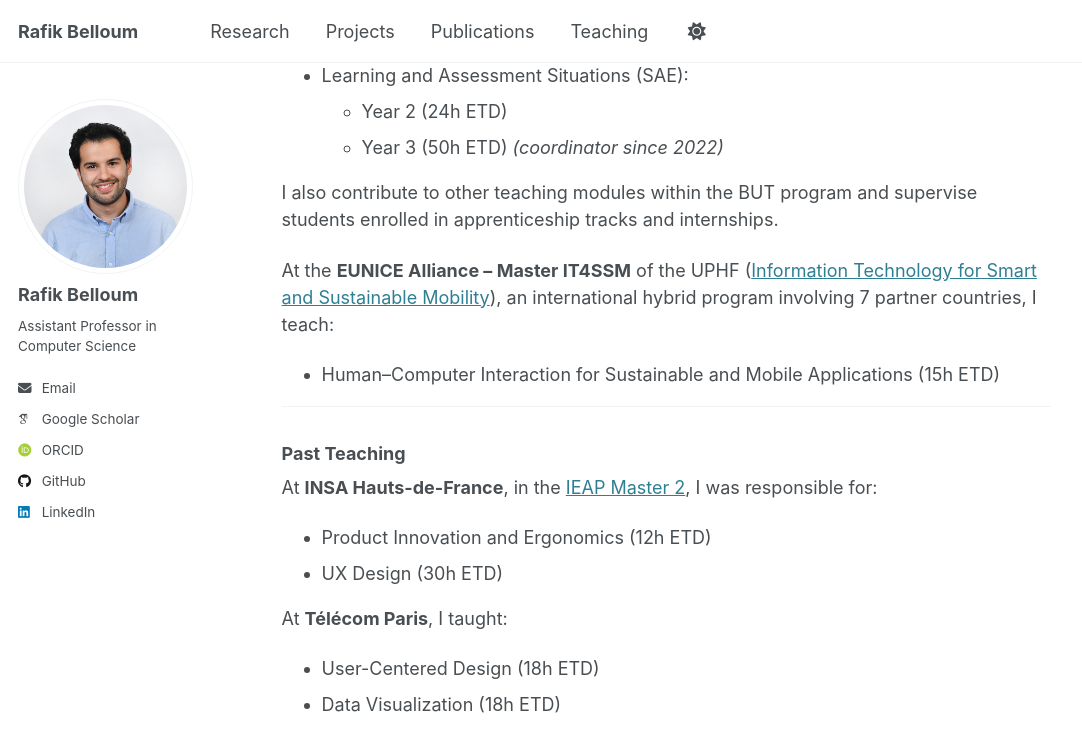
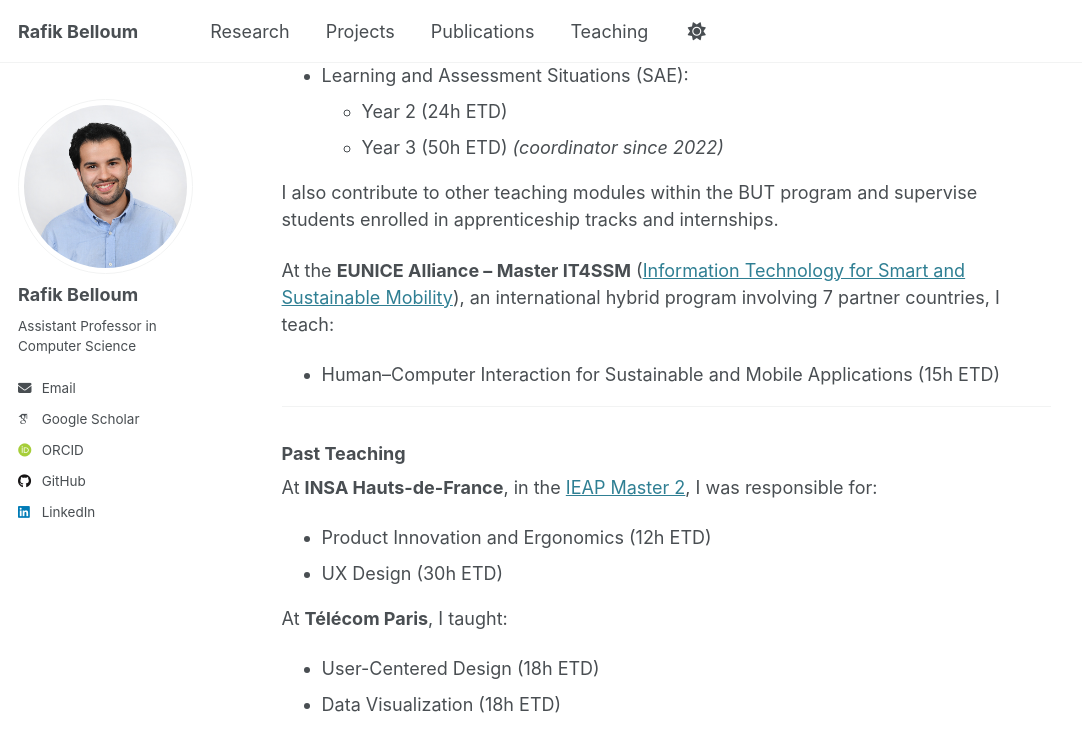
Before and after one commit to rafik-belloum/rafik-belloum.github.io, a Jekyll site: the page built from _pages/teaching.md, in a window 1280 px wide and 900 px high, scrolled down 367 px. Shown: the top 752 px of the window, without its empty margins (0-1082 px from the left). Built offline with Jekyll 4.4.1, drawn with Linux system fonts in a browser that asks for light colours; some web fonts are replaced.

Commit message:
Update teaching.md

```diff
--- a/_pages/teaching.md
+++ b/_pages/teaching.md
@@ -19,7 +19,7 @@ At the **IUT of Université Polytechnique Hauts-de-France**, I currently teach a
 
 I also contribute to other teaching modules within the BUT program and supervise students enrolled in apprenticeship tracks and internships.
 
-At the **EUNICE Alliance – Master IT4SSM** of the UPHF ([Information Technology for Smart and Sustainable Mobility](https://formations.uphf.fr/fr/formations/master-master/master-informatique-KZZQ4B8O/information-technology-for-smart-and-sustainable-mobility-it4ssm-eunice-alliance-LS4R6Q1G.html)), an international hybrid program involving 7 partner countries, I teach:
+At the **EUNICE Alliance – Master IT4SSM** ([Information Technology for Smart and Sustainable Mobility](https://formations.uphf.fr/fr/formations/master-master/master-informatique-KZZQ4B8O/information-technology-for-smart-and-sustainable-mobility-it4ssm-eunice-alliance-LS4R6Q1G.html)), an international hybrid program involving 7 partner countries, I teach:
 
 - Human–Computer Interaction for Sustainable and Mobile Applications (15h ETD)
 
```
